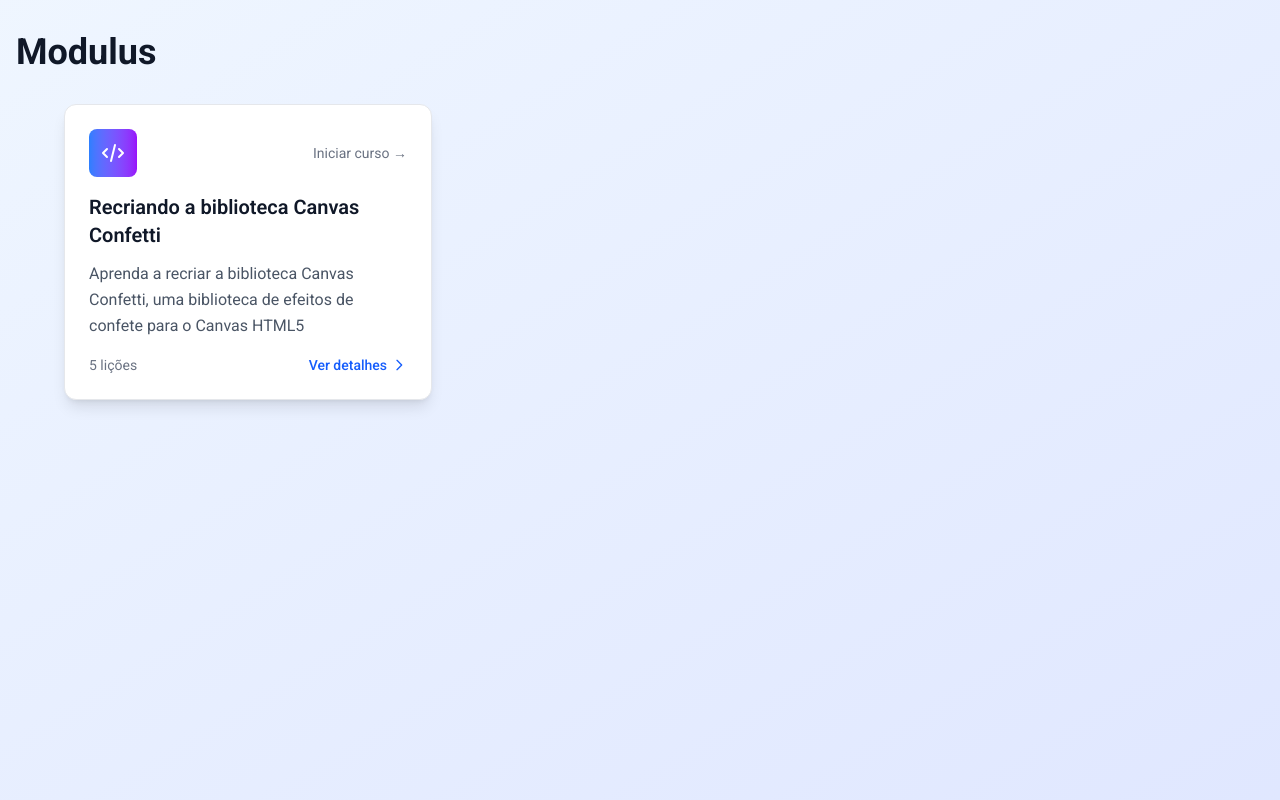
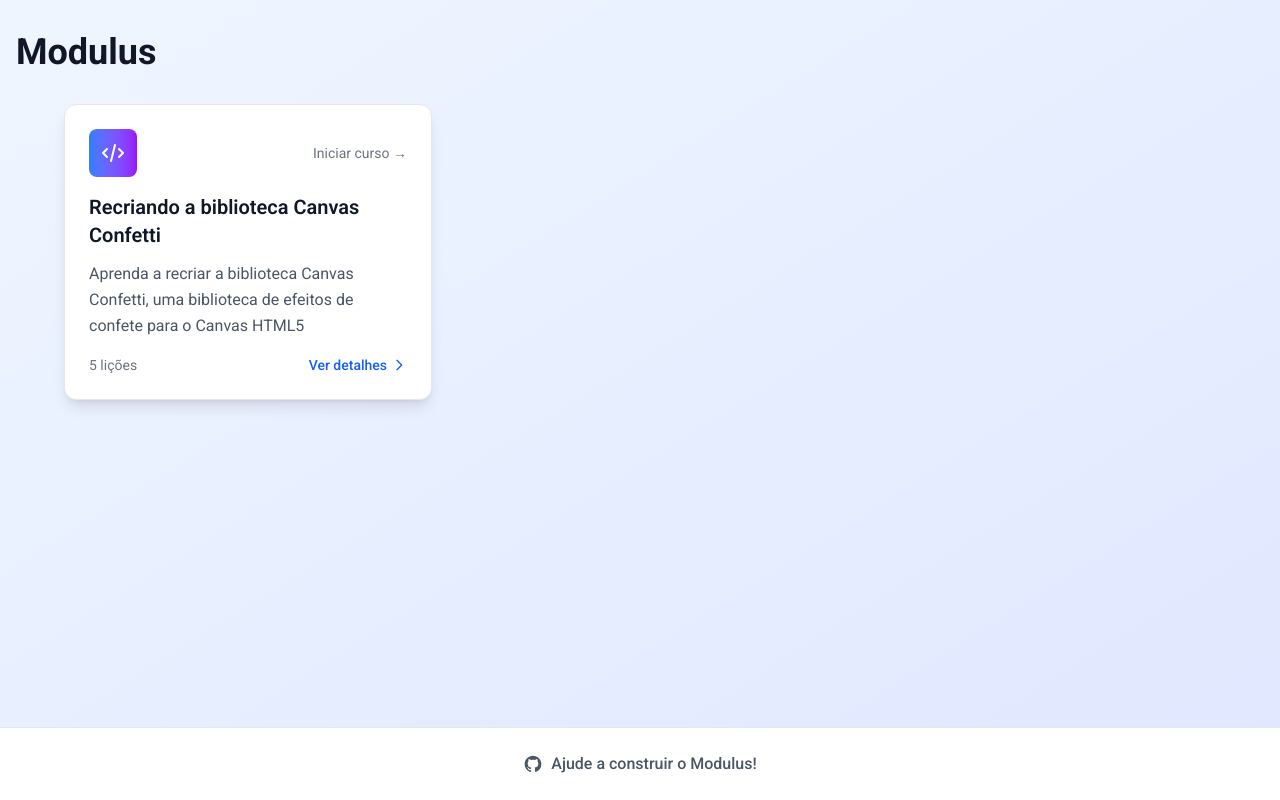
Before and after one commit to Gustaxz/fe-modulus, a Next.js app: page / in a window 1280 px wide. Built offline with nearby package versions, Linux system fonts and the light colour scheme.

Commit message:
feat: footer for home

```diff
--- a/src/app/page.tsx
+++ b/src/app/page.tsx
@@ -3,7 +3,8 @@
 
 export default function Home() {
 	return (
-		<div className="min-h-screen bg-gradient-to-br from-blue-50 to-indigo-100 dark:from-gray-900 dark:to-gray-800">
+		<div className="min-h-screen bg-gradient-to-br from-blue-50 to-indigo-100 dark:from-gray-900 dark:to-gray-800 flex flex-col">
+			<div className="flex-1">
 				<div className="container mx-auto px-4 py-8">
 					<div className="flex justify-between mb-4">
 						<h1 className="text-4xl font-bold text-gray-900 dark:text-white mb-4">Modulus</h1>
@@ -70,5 +71,34 @@
 					</div>
 				</div>
 			</div>
+
+			{/* Footer */}
+			<footer className="bg-white dark:bg-gray-800 border-t border-gray-200 dark:border-gray-700">
+				<div className="container mx-auto px-4 py-6">
+					<div className="flex items-center justify-center">
+						<a
+							href="https://github.com/gustaxz/fe-modulus"
+							target="_blank"
+							rel="noopener noreferrer"
+							className="flex items-center gap-2 text-gray-600 dark:text-gray-400 hover:text-blue-600 dark:hover:text-blue-400 transition-colors duration-200 group"
+						>
+							<svg
+								className="w-5 h-5 group-hover:scale-110 transition-transform duration-200"
+								fill="currentColor"
+								viewBox="0 0 24 24"
+								aria-hidden="true"
+							>
+								<path
+									fillRule="evenodd"
+									d="M12 2C6.477 2 2 6.484 2 12.017c0 4.425 2.865 8.18 6.839 9.504.5.092.682-.217.682-.483 0-.237-.008-.868-.013-1.703-2.782.605-3.369-1.343-3.369-1.343-.454-1.158-1.11-1.466-1.11-1.466-.908-.62.069-.608.069-.608 1.003.07 1.531 1.032 1.531 1.032.892 1.53 2.341 1.088 2.91.832.092-.647.35-1.088.636-1.338-2.22-.253-4.555-1.113-4.555-4.951 0-1.093.39-1.988 1.029-2.688-.103-.253-.446-1.272.098-2.65 0 0 .84-.27 2.75 1.026A9.564 9.564 0 0112 6.844c.85.004 1.705.115 2.504.337 1.909-1.296 2.747-1.027 2.747-1.027.546 1.379.202 2.398.1 2.651.64.7 1.028 1.595 1.028 2.688 0 3.848-2.339 4.695-4.566 4.943.359.309.678.92.678 1.855 0 1.338-.012 2.419-.012 2.747 0 .268.18.58.688.482A10.019 10.019 0 0022 12.017C22 6.484 17.522 2 12 2z"
+									clipRule="evenodd"
+								/>
+							</svg>
+							<span className="font-medium">Ajude a construir o Modulus!</span>
+						</a>
+					</div>
+				</div>
+			</footer>
+		</div>
 	);
 }
```
Lines whose indentation alone changed are shown as unchanged.
